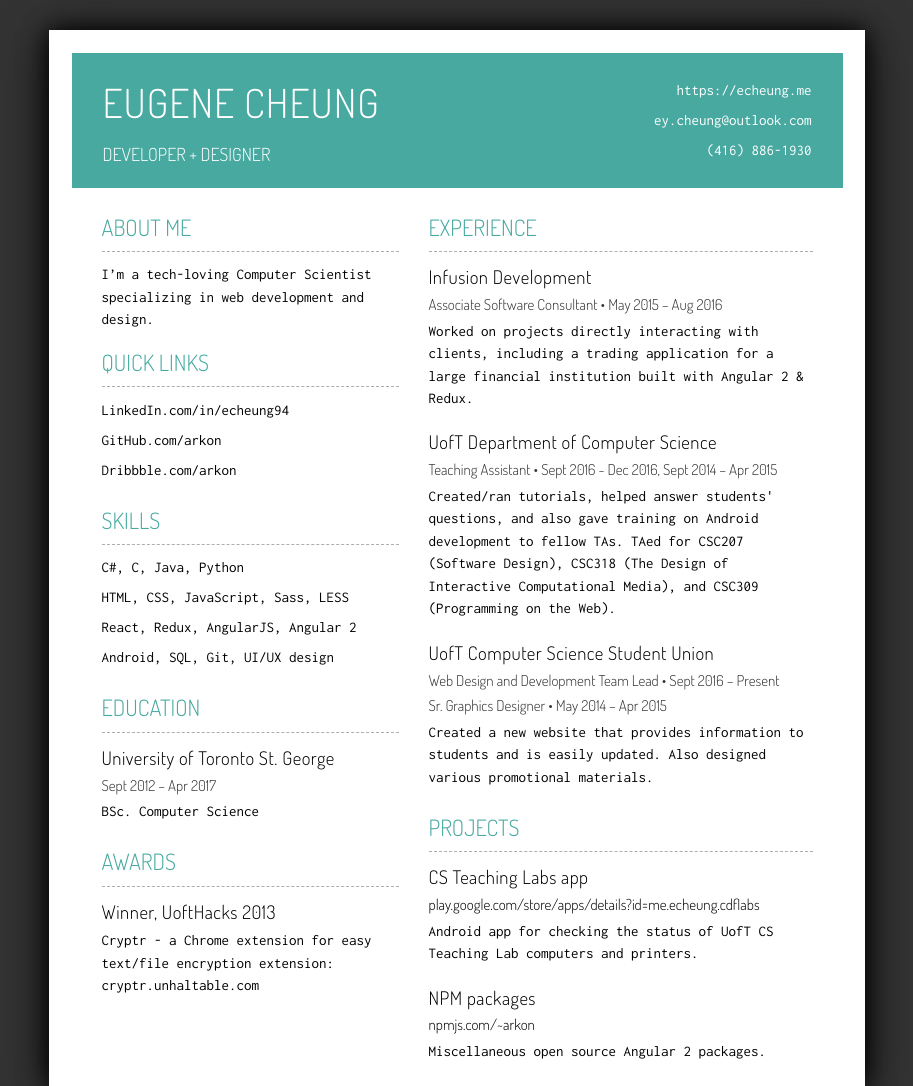
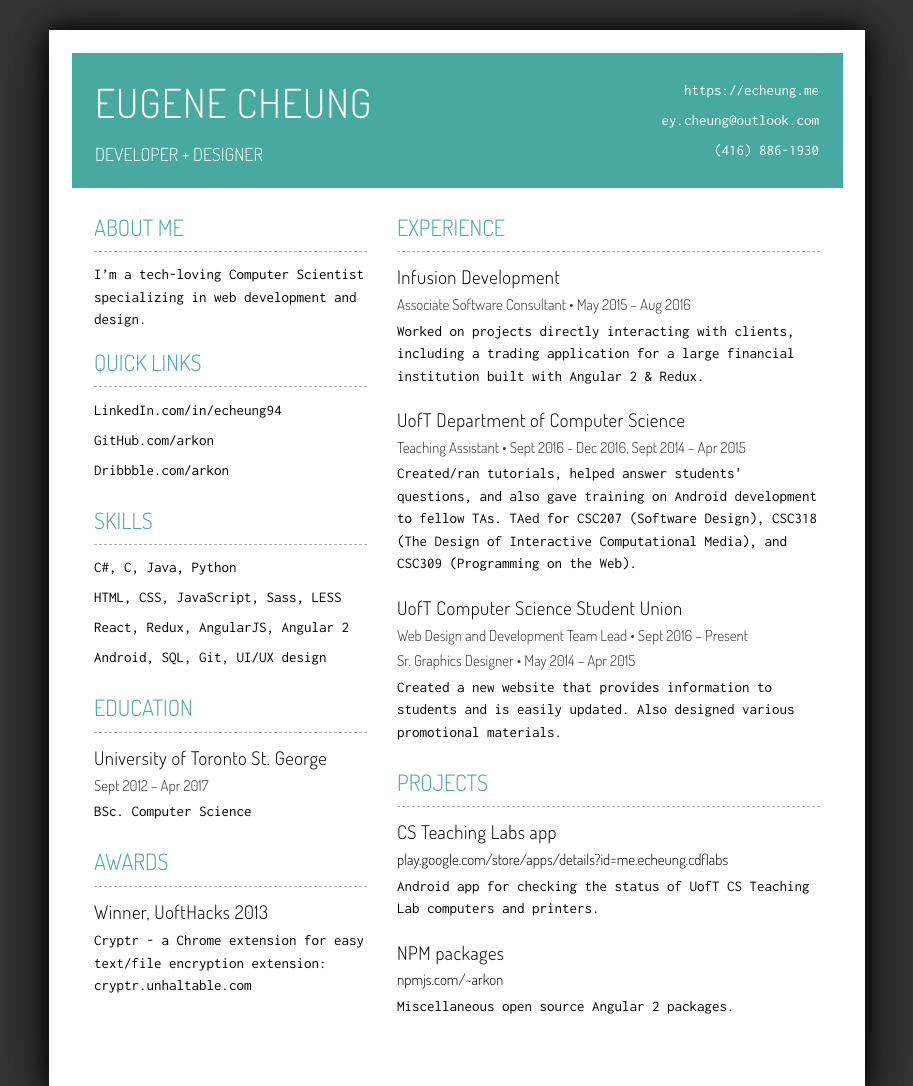
Before and after one commit to arkon/resume, a website: page src/index.html in a window 1280 px wide. Shown: the top 1086 px of the page, without its empty margins (183-1096 px from the left). Drawn offline with nearby package versions, Linux system fonts and the light colour scheme; files that its build step writes are made by us from their sources.

Commit message:
Tweak layout paddings

```diff
--- a/src/scss/_core.scss
+++ b/src/scss/_core.scss
@@ -11,7 +11,7 @@
 
 body {
   background-color: $dark-grey;
-  font: 400 15px/1.5 'Inconsolata', 'Consolas', monospace;
+  font: 400 15px/1.5 $fonts-mono;
   padding: 2em;
   width: 100%;
 
@@ -25,7 +25,7 @@ h1,
 h2,
 h3,
 h4 {
-  font-family: 'Dosis', 'Impact', sans-serif;
+  font-family: $fonts-sans;
   font-weight: 300;
 }
 
--- a/src/scss/_resume.scss
+++ b/src/scss/_resume.scss
@@ -31,7 +31,7 @@
   display: flex;
   justify-content: space-between;
   margin-bottom: 1.5em;
-  padding: 1.25em 2em;
+  padding: 1.25em 1.5em;
 }
 
   .resume__header__name {
@@ -59,7 +59,7 @@
 .resume__content {
   display: table;
   table-layout: fixed;
-  padding: 0 2em;
+  padding: 0 1.5em;
 }
 
   .resume__content__sidebar,
@@ -79,7 +79,7 @@
 
 .resume__content__sidebar {
   padding-right: 1em;
-  width: 3.25in;
+  width: 3in;
 
   p {
     margin-bottom: 1em;
--- a/src/scss/_variables.scss
+++ b/src/scss/_variables.scss
@@ -4,3 +4,6 @@ $white: #fff;
 $light-grey: #adadad;
 $dark-grey: #333;
 $black: #000;
+
+$fonts-mono: 'Inconsolata', 'Consolas', monospace;
+$fonts-sans: 'Dosis', 'Impact', sans-serif;
```
